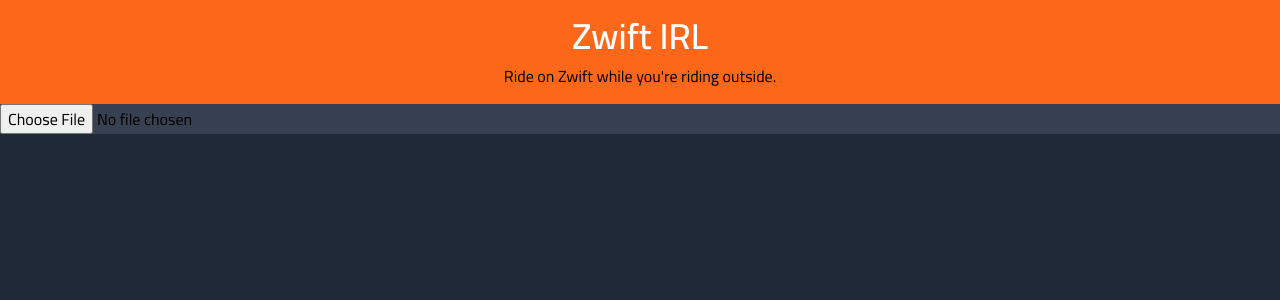
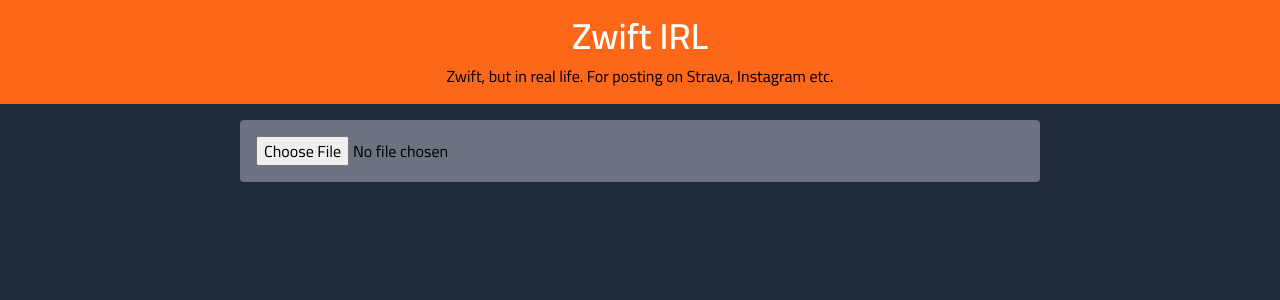
Before and after one commit to philwilks/ZwiftIRL, a React (Create React App) app: page / in a window 1280 px wide. Shown: the top 300 px of the page. Built offline with nearby package versions, Linux system fonts and the light colour scheme.

Commit message:
Adjust layout

```diff
--- a/src/App.js
+++ b/src/App.js
@@ -38,12 +38,12 @@
         <div className="">
             <div className="bg-orange p-4 text-center">
                 <h1 className="text-4xl font-semibold text-white">Zwift IRL</h1>
-                <p className="pt-2">Ride on Zwift while you're riding outside.</p>
+                <p className="pt-2">Zwift, but in real life. For posting on Strava, Instagram etc.</p>
             </div>
-            <div className="bg-gray-700">
+            <div className="bg-gray-500 rounded mx-auto my-4 w-800 p-4">
                 <input type="file" onChange={(e) => readImage(e)} />
             </div>
-            <div className="bg-gray-800">
+            <div className="bg-gray-800 mx-auto w-800">
                 <canvas
                     ref={canvasRef}
                     width={canvasSize.width}
--- a/tailwind.config.js
+++ b/tailwind.config.js
@@ -7,6 +7,9 @@
             'sans': ['Cairo', 'sans-serif']
         },
         extend: {
+            width: {
+                '800': '800px'
+            },
             colors: {
                 orange: '#fc6719',   // Zwift orange
             }
```
